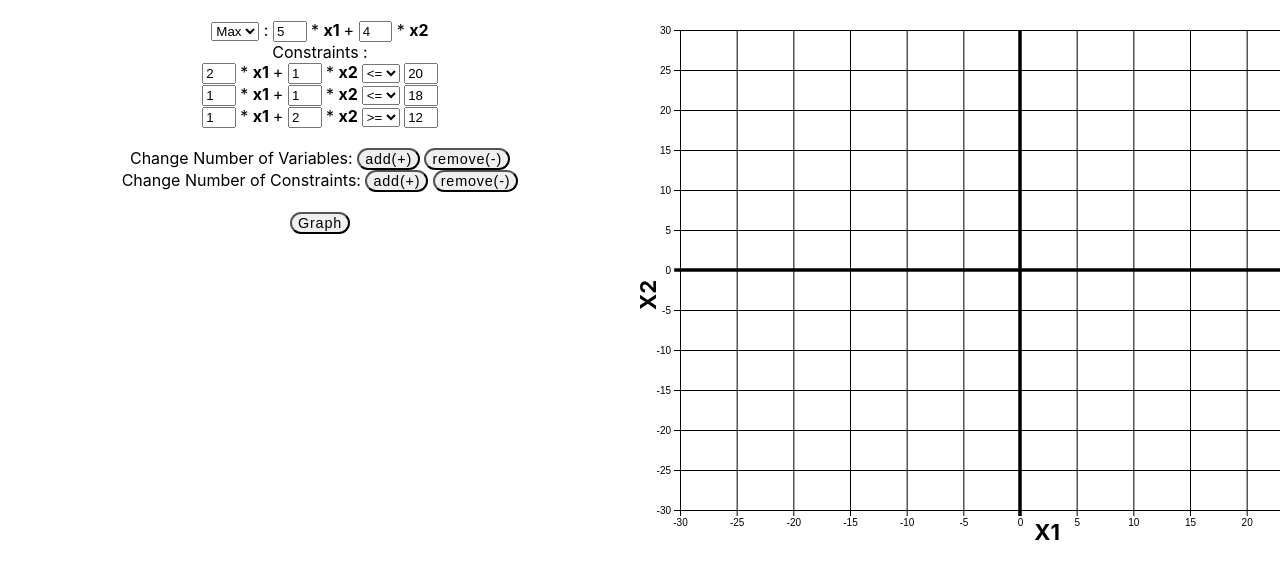
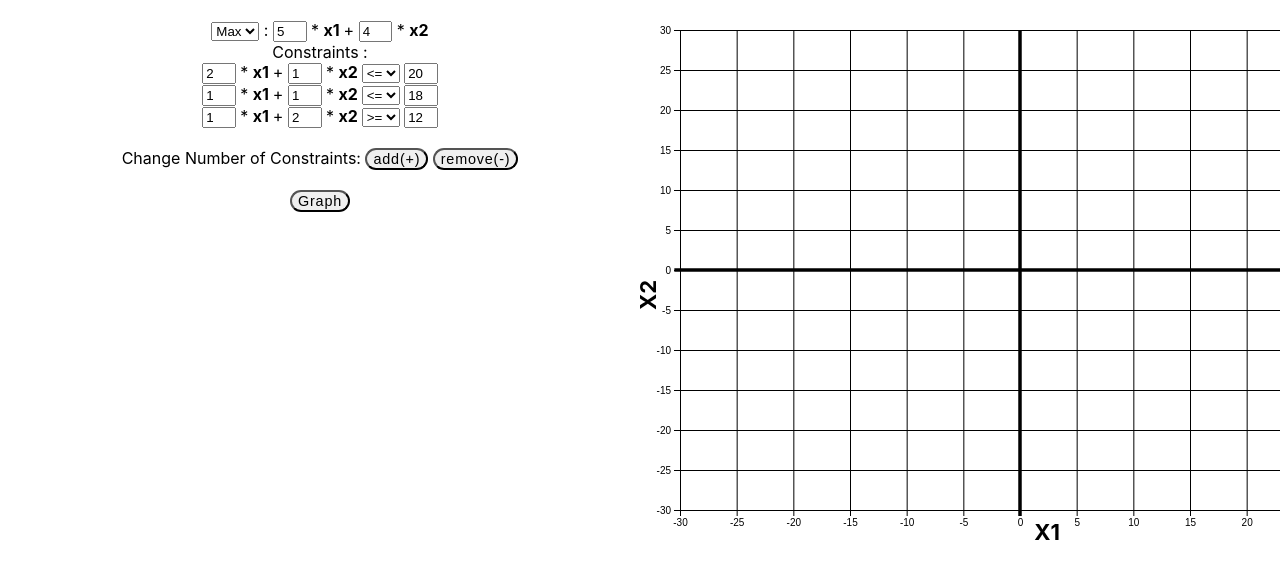
Before and after one commit to samkim130/SimplexVisualizer, a React (Create React App) app: page / in a window 1280 px wide. Shown: the top 578 px of the page. Built offline with nearby package versions, Linux system fonts and the light colour scheme.

Commit message:
remove variable change buttons

```diff
--- a/src/InputInformation/EquationInput.jsx
+++ b/src/InputInformation/EquationInput.jsx
@@ -382,15 +382,6 @@ export default class EquationInput extends Component {
             )}
           </div>
           <br></br>
-          <label>Change Number of Variables: </label>
-          <button className="btn btn-primary" onClick={() => this.addVar()}>
-            add(+)
-          </button>
-          {` `}
-          <button className="btn btn-primary" onClick={() => this.removeVar()}>
-            remove(-)
-          </button>
-          <br></br>
           <label>Change Number of Constraints: </label>
           <button className="btn btn-primary" onClick={() => this.addConst()}>
             add(+)
```
